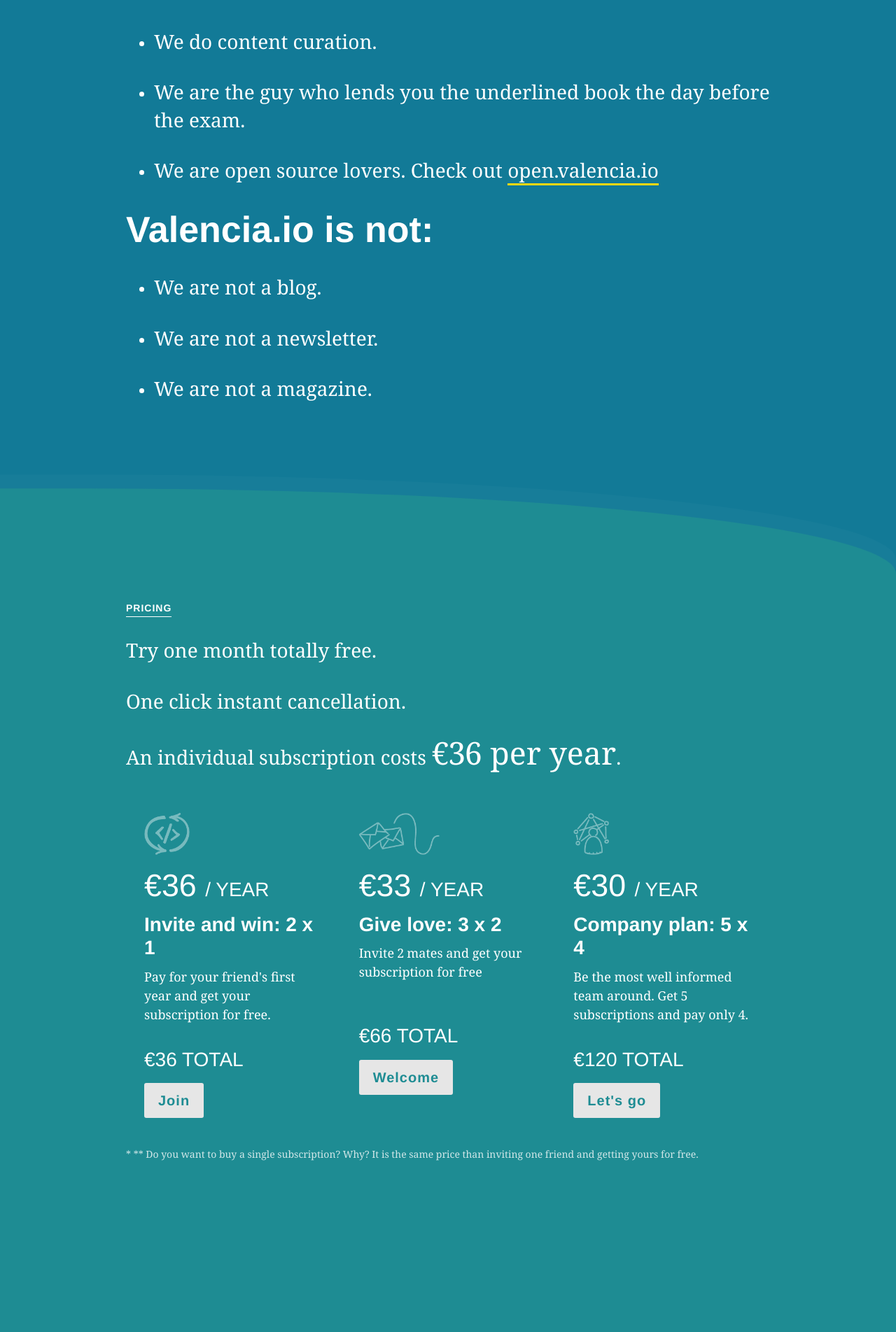
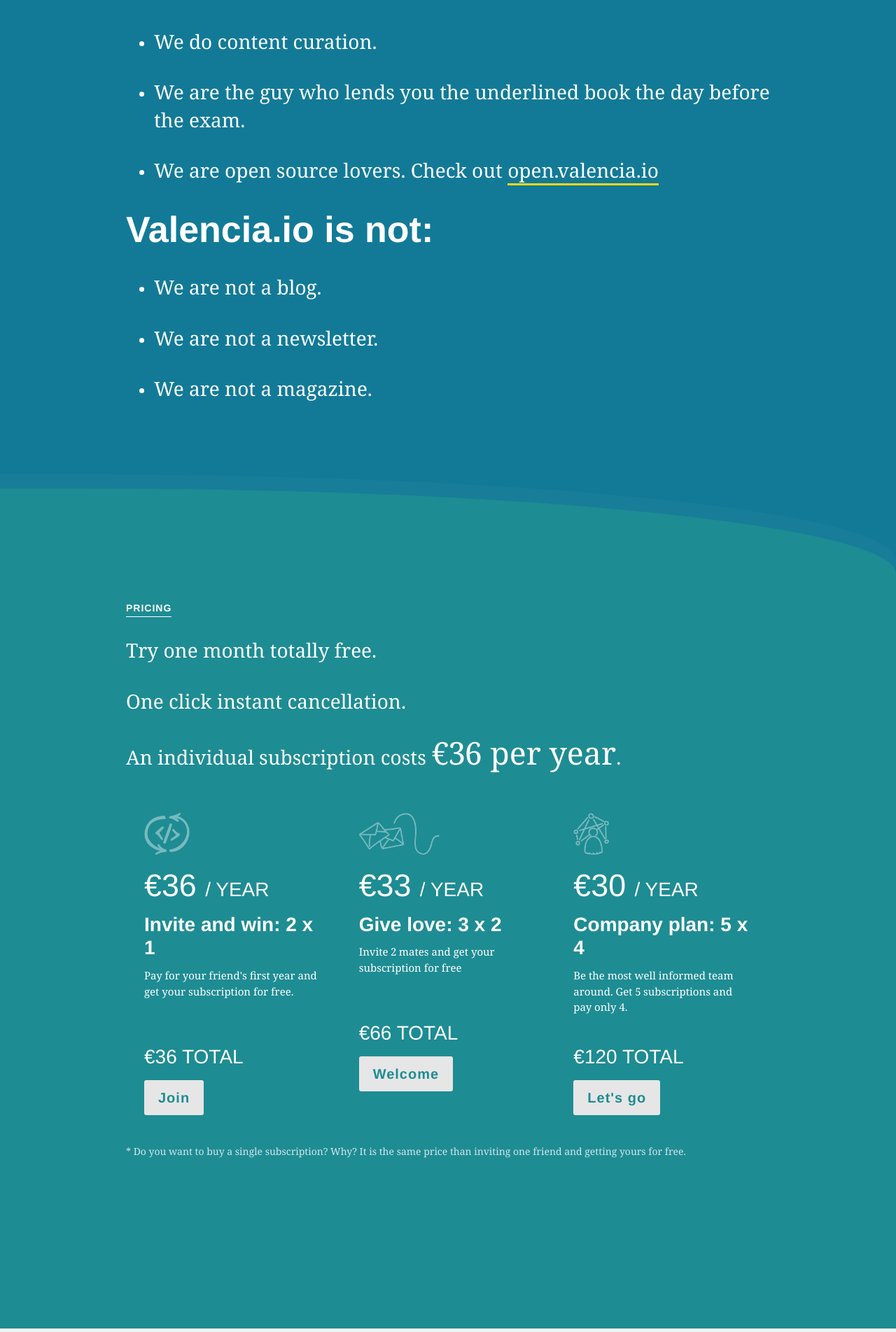
Before and after one commit to valencia-io/valencia-io, a Jekyll site: the page built from index.html, in a window 1280 px wide. Shown: the part 4382-6286 px from the top of the page at 70% size. Built offline with Jekyll 4.4.1, drawn with Linux system fonts in a browser that asks for light colours.

Commit message:
new pricing

```diff
--- a/_sass/pages/_home.scss
+++ b/_sass/pages/_home.scss
@@ -226,7 +226,7 @@
 
     .grid-item p {
         color: inherit;
-        font-size: 0.9em;
+        font-size: 0.75em;
         min-height: 50px;
         @include media($large-screen) {
             min-height: 85px;
--- a/index.html
+++ b/index.html
@@ -121,6 +121,6 @@
                 <button>Let's go</button>
             </a>
         </div>
-        <p class="single-subscription">** Do you want to buy a single subscription? Why? It is the same price than inviting one friend and getting yours for free.</p>
+        <p class="single-subscription">Do you want to buy a single subscription? Why? It is the same price than inviting one friend and getting yours for free.</p>
     </article>
 </section>
```
Also changed, not shown: 5 other files.
